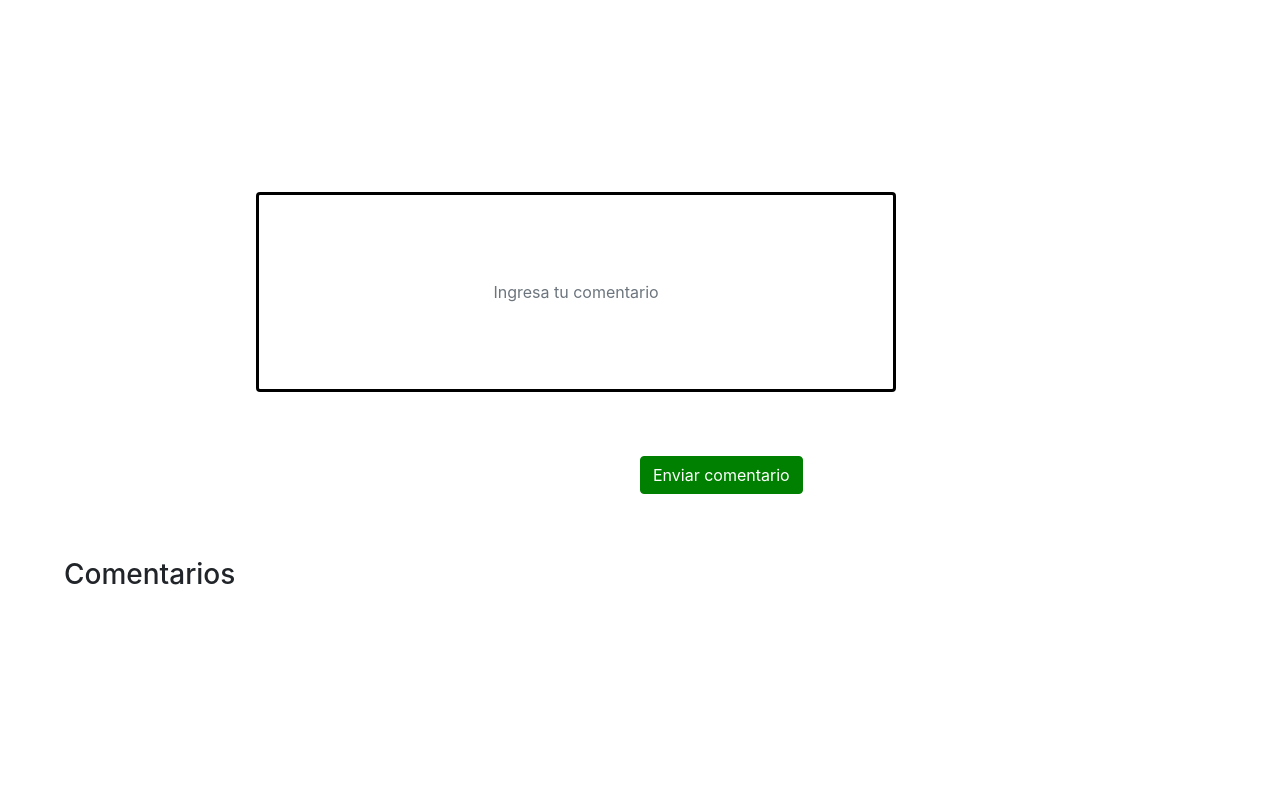
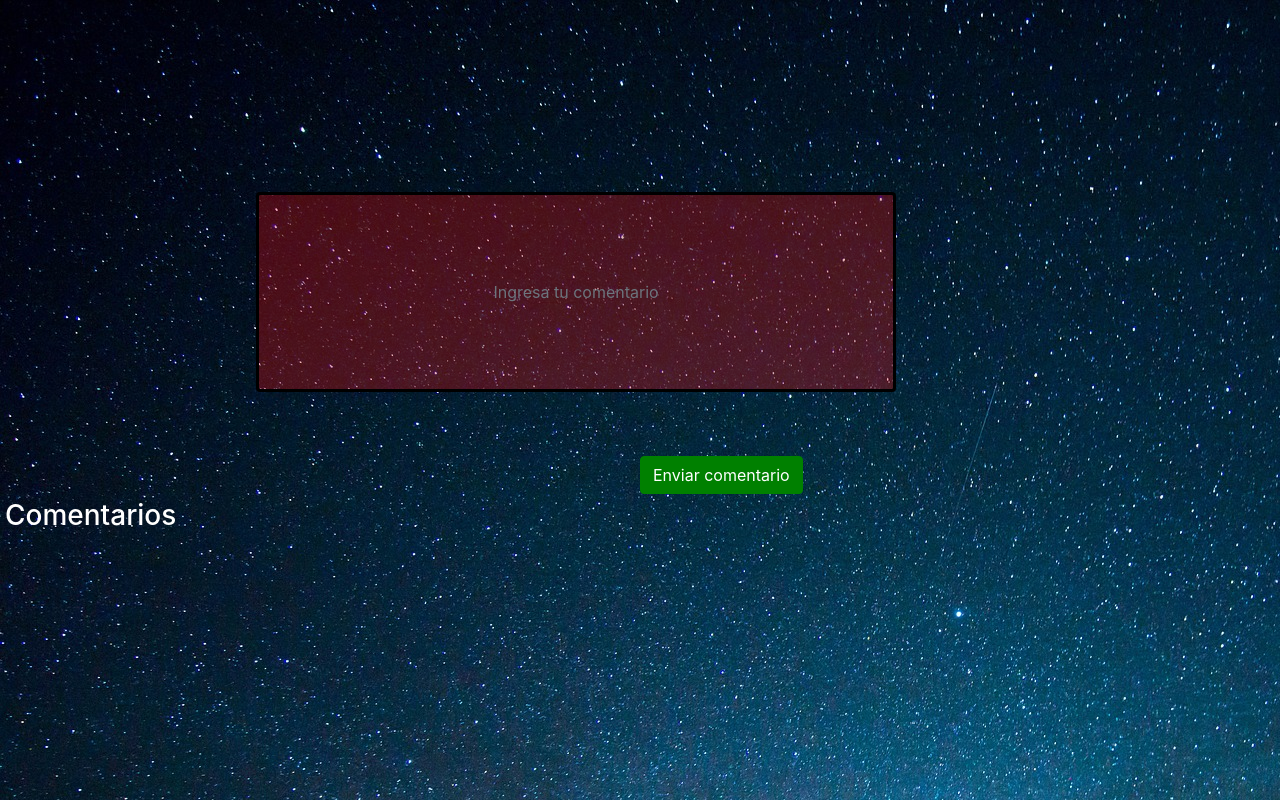
Before and after one commit to mandymandarina/Desafio-uno, a website: page src/index.html in a window 1280 px wide. Drawn offline with nearby package versions, Linux system fonts and the light colour scheme; no server answers.

Commit message:
intento de darle estilos

```diff
--- a/src/css/style.css
+++ b/src/css/style.css
@@ -1,3 +1,6 @@
+body{
+  background-image: url(../../assets/img/sky-828648_1920.jpg);
+}
 .form-control{
   width: 50%;
   margin-top: 15%;
@@ -13,11 +16,23 @@
   margin-left: 50%;
 }
 .comment{
-  margin-top:5%;
-  margin-left: 5%;
+ margin: 5px;
+ border-color: black;
 }
 
 .btnGreen{
   background-color: green;
   border-color: green;
 }
+#contComment{
+  background-color: aliceblue;
+}
+.form-control{
+  background-color: rgba(255, 13, 13, 0.288);
+}
+h3{
+  color: white;
+}
+.containerMen{
+border:black;
+}
--- a/src/js/main.js
+++ b/src/js/main.js
@@ -23,7 +23,7 @@ function saveComment() {
 // Buscar mensajes desde data
 firebase.database().ref('comments').on('child_added', (newMessage)=> {
   let modiText = newMessage.val().text;
-  contComment.innerHTML += `<div>
+  contComment.innerHTML += `<div class="containerMen">
   ${newMessage.val().text} <button class="btn-danger" id="btnDelete" ><i class="fas fa-trash" data-id="${newMessage.key}" onclick="preguntar()"></i>Eliminar</div></button>`;
 });
 
```
Also changed, not shown: assets/img/sky-828648_1920.jpg (added).
